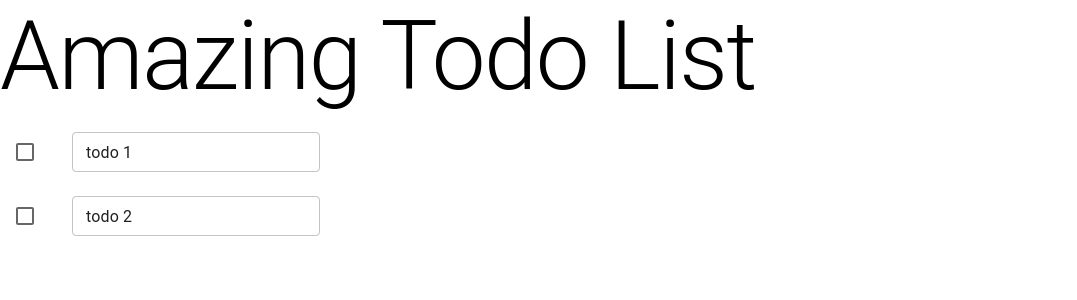
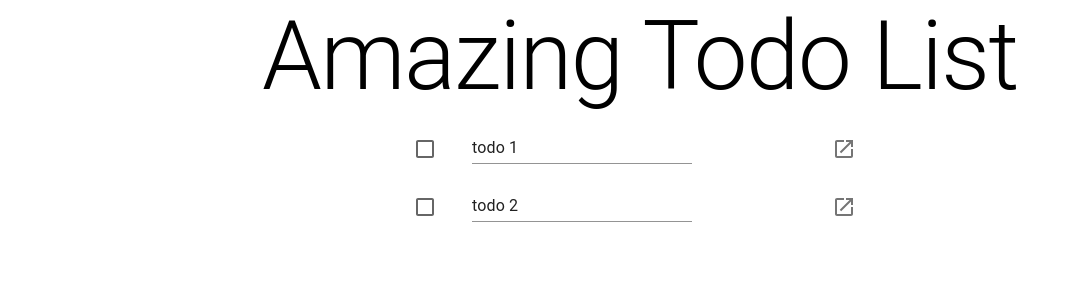
Before and after one commit to BenGex31/amazingtodolist, a React (Create React App) app: page / in a window 1280 px wide. Shown: the top 300 px of the page, without its empty margins (0-1077 px from the left). Built offline with nearby package versions, Linux system fonts and the light colour scheme.

Commit message:
cross out todo label if done

```diff
--- a/src/components/Todo.tsx
+++ b/src/components/Todo.tsx
@@ -1,5 +1,7 @@
+import { OpenInNew } from "@mui/icons-material";
 import {
   Checkbox,
+  IconButton,
   ListItem,
   ListItemIcon,
   ListItemText,
@@ -15,12 +17,31 @@ type TodoProps = {
 
 const Todo: React.FC<TodoProps> = ({ todo, handleTodoStateChange }) => {
   return (
-    <ListItem disabled={todo.done} key={todo.id}>
+    <ListItem
+      key={todo.id}
+      secondaryAction={
+        <IconButton>
+          <OpenInNew />
+        </IconButton>
+      }
+    >
       <ListItemIcon>
-        <Checkbox edge="start" disableRipple onChange={handleTodoStateChange} />
+        <Checkbox
+          checked={todo.done}
+          edge="start"
+          disableRipple
+          onChange={handleTodoStateChange}
+        />
       </ListItemIcon>
       <ListItemText>
-        <TextField disabled={todo.done} size="small" value={todo.title} />
+        <TextField
+          id={`todo-${todo.id}`}
+          variant="standard"
+          disabled={todo.done}
+          size="small"
+          value={todo.title}
+          sx={{ textDecoration: todo.done ? "line-through" : null }}
+        />
       </ListItemText>
     </ListItem>
   );
--- a/src/components/TodoList.tsx
+++ b/src/components/TodoList.tsx
@@ -11,8 +11,10 @@ const TodoList = () => {
 
   return (
     <div>
-      <Typography variant="h1">Amazing Todo List</Typography>
-      <List>
+      <Typography align="center" variant="h1">
+        Amazing Todo List
+      </Typography>
+      <List sx={{ marginRight: 50, marginLeft: 50 }}>
         {todos.map((todo: ITodo, index: number) => (
           <Todo
             todo={todo}
--- a/src/context/TodoContext.tsx
+++ b/src/context/TodoContext.tsx
@@ -20,13 +20,16 @@ const TodoProvider: any = ({ children }: any) => {
   ]);
 
   const handleTodoStateChange = (index: number) => {
-    const _todos = [...todos];
+    const _todos: ITodo[] = [...todos];
     _todos[index].done = !_todos[index].done;
+    _todos.sort((a: any, b: any) => a.done - b.done);
     setTodos(_todos);
   };
 
   return (
-    <TodoContext.Provider value={{ todos, handleTodoStateChange }}>{children}</TodoContext.Provider>
+    <TodoContext.Provider value={{ todos, handleTodoStateChange }}>
+      {children}
+    </TodoContext.Provider>
   );
 };
 
```
